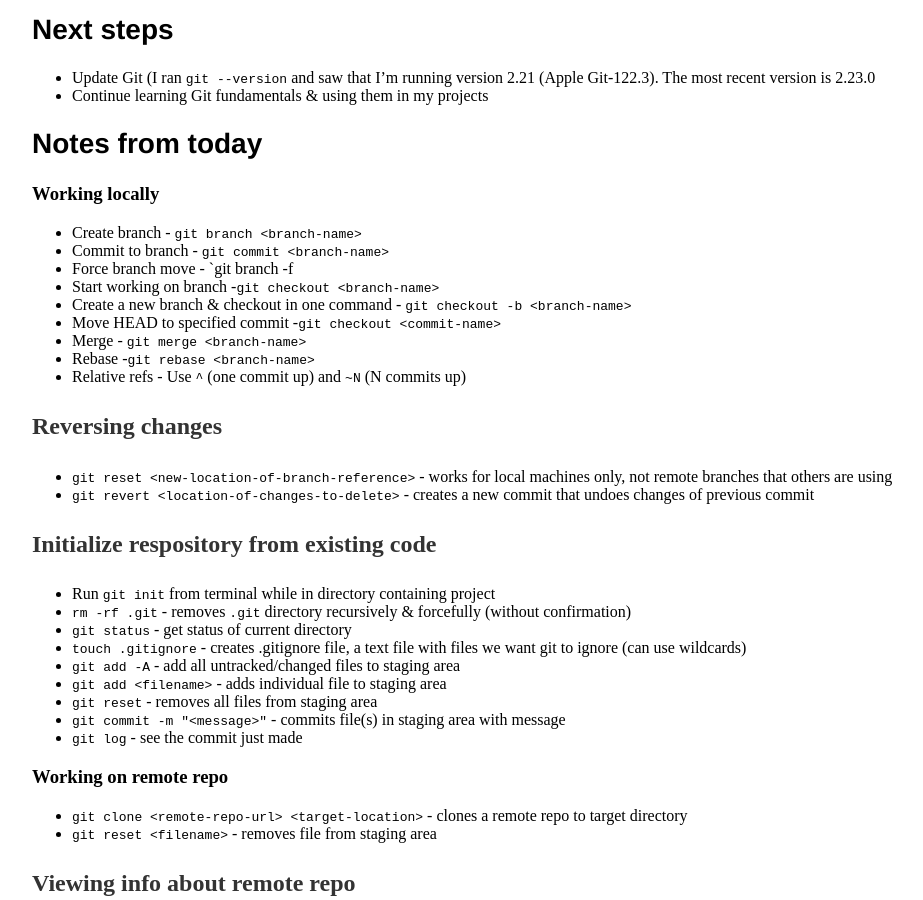
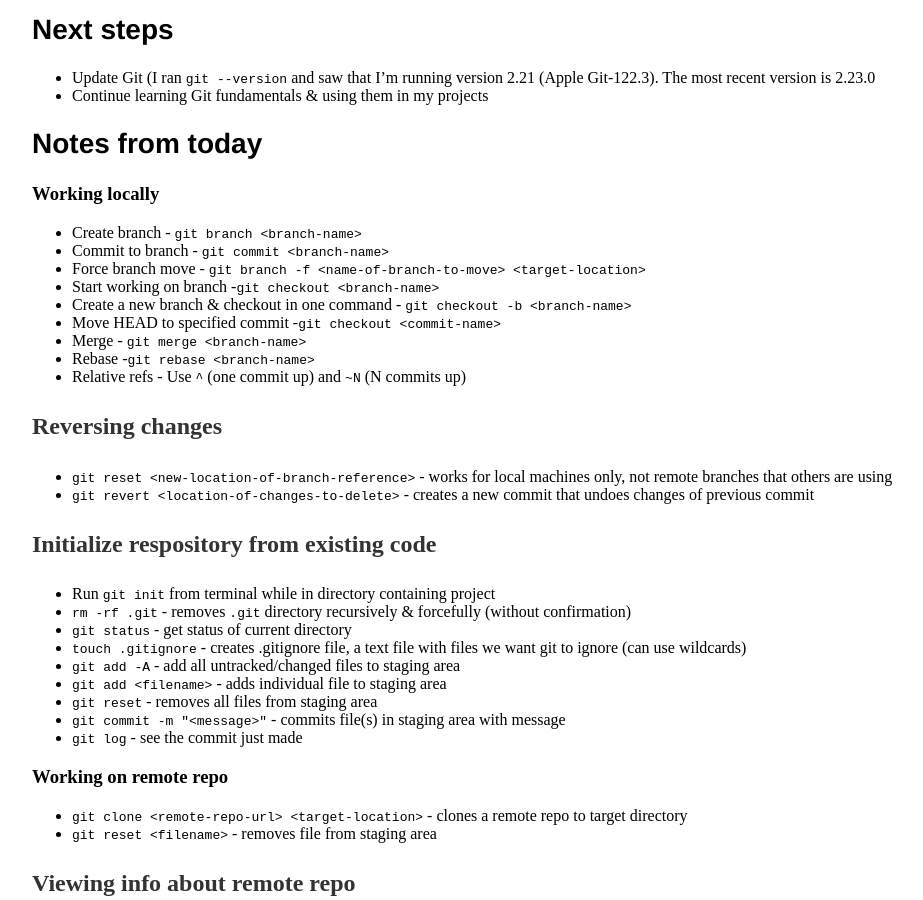
Before and after one commit to jchenj/jchenj.github.io, a Jekyll site: the page built from _posts/2020-01-22-intro-to-git.md, in a window 1280 px wide and 900 px high, scrolled down 1021 px. Shown: the whole window, without its empty margins (160-1083 px from the left). Built offline with Jekyll 4.4.1, drawn with Linux system fonts in a browser that asks for light colours.

Commit message:
Update 2020-01-22-intro-to-git.md

```diff
--- a/_posts/2020-01-22-intro-to-git.md
+++ b/_posts/2020-01-22-intro-to-git.md
@@ -27,7 +27,7 @@ Anyway, prior to today I'd had seen a demo of Git from the command line and list
 ### Working locally
 * Create branch - `git branch <branch-name>`
 * Commit to branch - `git commit <branch-name>`
-* Force branch move - `git branch -f <name-of-branch-to-move> <target-location>
+* Force branch move - `git branch -f <name-of-branch-to-move> <target-location>`
 * Start working on branch -`git checkout <branch-name>`
 * Create a new branch & checkout in one command - `git checkout -b <branch-name>`
 * Move HEAD to specified commit -`git checkout <commit-name>`
```
